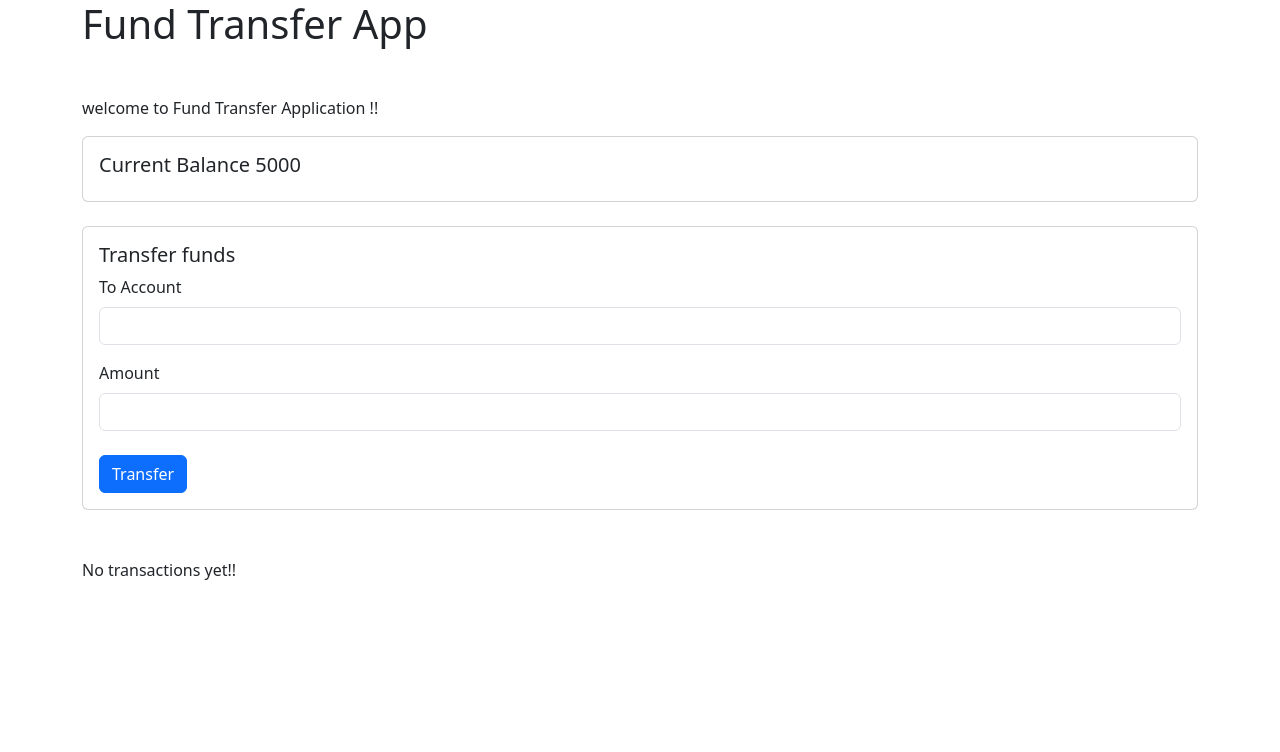
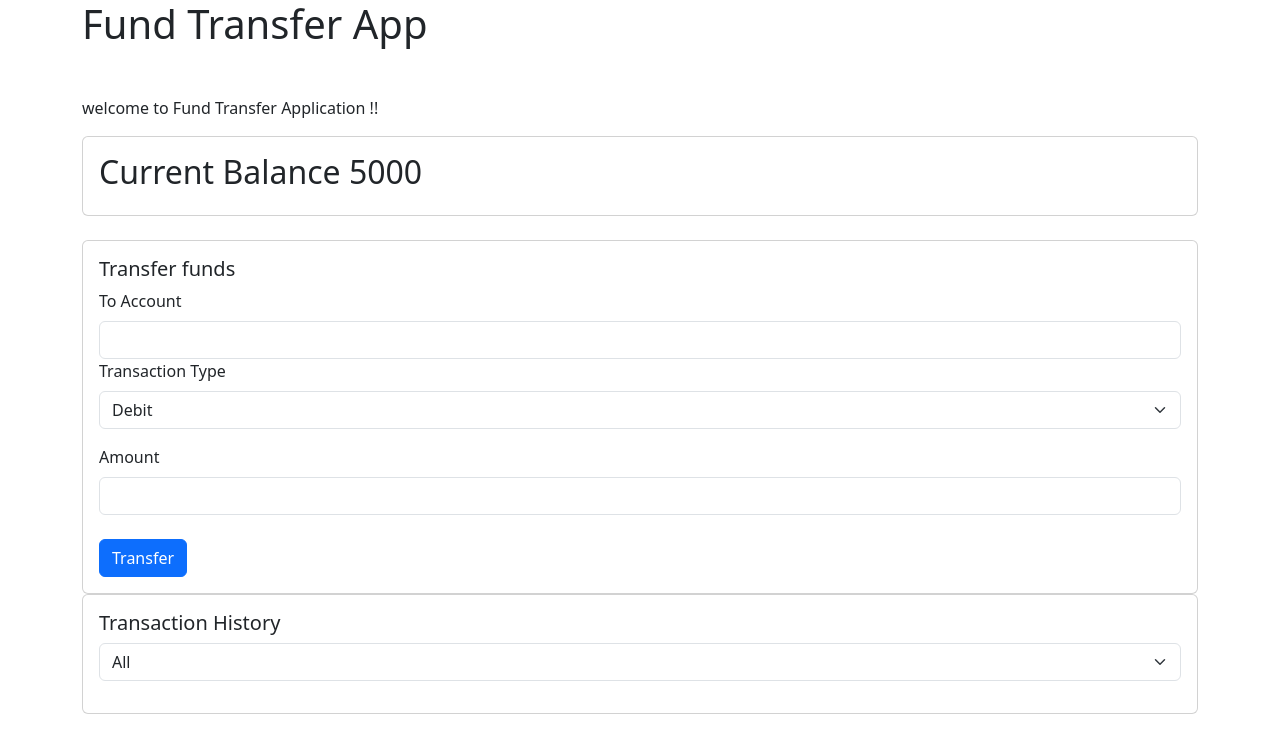
Before and after one commit to NajmeenShaikh/react-fund-transfer-app, a React (Vite) app: page / in a window 1280 px wide. Shown: the top 752 px of the page. Built offline with nearby package versions, Linux system fonts and the light colour scheme.

Commit message:
Completed fund transfer banking app with debit/credit, filters and mock API

```diff
--- a/src/App.jsx
+++ b/src/App.jsx
@@ -1,12 +1,19 @@
-import { useState } from "react";
+import { useState, useEffect } from "react";
 import BalanceCard from "./components/BalanceCard.jsx";
 import TransferForm from "./components/TransferForm.jsx";
 import TransactionList from "./components/TransactionList.jsx";
+import { fetchTransactions } from "./api/mockApi";
 
 function App() {
   const [balance, setBalance] = useState(5000);
 
   const [transactions, setTransactions] = useState([]);
+
+  useEffect(() => {
+    fetchTransactions().then((data) => {
+      setTransactions(data);
+    });
+  }, []);
 
   return (
     <div className="container mt-7">
--- /dev/null
+++ b/src/api/mockApi.js
@@ -0,0 +1,7 @@
+export const fetchTransactions = () => {
+  return new Promise((resolve) => {
+    setTimeout(() => {
+      resolve([]);
+    }, 1000);
+  });
+};
--- a/src/components/BalanceCard.jsx
+++ b/src/components/BalanceCard.jsx
@@ -2,7 +2,7 @@ function BalanceCard({ balance }) {
   return (
     <div className="card mb-4">
       <div className="card-body">
-        <h5 className="card-title">Current Balance {balance}</h5>
+        <h2 className="card-title">Current Balance {balance}</h2>
       </div>
     </div>
   );
--- a/src/components/TransactionList.jsx
+++ b/src/components/TransactionList.jsx
@@ -1,20 +1,41 @@
+import { useState } from "react";
+
 function TransactionList({ transactions }) {
-  if (transactions.length === 0) {
-    return <p className="mt-5"> No transactions yet!! </p>;
-  }
+  const [filterType, setFilterType] = useState("All");
+
+  const filteredTransactions =
+    filterType === "All"
+      ? transactions
+      : transactions.filter((txn) => txn.type === filterType);
 
   return (
-    <div className="mt-5">
-      <div className="card">
-        <h5 className="card-header">Transaction History </h5>
+    <div className="card mb-4">
+      <div className="card-body">
+        <h5 className="card-title"> Transaction History </h5>
 
-        <ul classname="list-group">
-          {transactions.map((transcations, index) => (
+        <select
+          className="form-select mb-3"
+          value={filterType}
+          onChange={(e) => setFilterType(e.target.value)}>
+          <option value="All"> All </option>
+          <option value="DEBIT"> DEBIT </option>
+          <option value="CREDIT"> CREDIT </option>
+        </select>
+
+        <ul className="list-group">
+          {filteredTransactions.map((txn, index) => (
             <li
               key={index}
-              classname="list-group-item d-flex justify-content-between align-items-center">
-              <span>{transactions.to}</span>
-              <span className="text-danger"> - ₹ {transactions.amount}</span>
+              className="list-group-item d-flex justify-content-between">
+              <span>
+                {txn.type}-{txn.to}
+              </span>
+              <span
+                className={
+                  txn.type === "DEBIT" ? "text-danger" : "text-success"
+                }>
+                {txn.type === "DEBIT" ? "-" : "+"} ₹{txn.amount}
+              </span>
             </li>
           ))}
         </ul>
--- a/src/components/TransferForm.jsx
+++ b/src/components/TransferForm.jsx
@@ -4,43 +4,44 @@ function TransferForm({ balance, setBalance, transactions, setTransactions }) {
   const [toAccount, setToAccount] = useState("");
   const [amount, setAmount] = useState("");
   const [message, setMessage] = useState("");
-
+  const [type, setType] = useState("DEBIT");
   const handleTransfer = () => {
     if (!toAccount || !amount) {
-      setMessage("Please Fill All The Fields");
+      setMessage("❌ Please fill all fields");
       return;
     }
 
     if (amount <= 0) {
-      setMessage("Please Transfer Amount Greater than Zero!");
+      setMessage("❌ Amount must be greater than zero");
       return;
     }
 
-    if (amount > balance) {
-      setMessage("Insufficient Balance!");
+    if (type === "DEBIT" && amount > balance) {
+      setMessage("❌ Insufficient balance");
       return;
     }
 
-    //perform Transfer
-
-    setBalance(balance - amount);
-
-    //save transactions
+    if (type === "DEBIT") {
+      setBalance(balance - Number(amount));
+    } else {
+      setBalance(balance + Number(amount));
+    }
 
     setTransactions([
       ...transactions,
       {
-        toAccount: toAccount,
+        to: toAccount,
         amount: Number(amount),
+        type,
         date: new Date().toLocaleString(),
       },
     ]);
 
-    setMessage("✓ Transfer Sucessful!!");
+    setMessage(`✅ ${type} transaction successful`);
 
-    //Reset Form
     setToAccount("");
     setAmount("");
+    setType("DEBIT");
   };
 
   return (
@@ -58,6 +59,17 @@ function TransferForm({ balance, setBalance, transactions, setTransactions }) {
             value={toAccount}
             onChange={(e) => setToAccount(e.target.value)}
           />
+
+          <div className="mb-3">
+            <label className="form-label">Transaction Type</label>
+            <select
+              className="form-select"
+              value={type}
+              onChange={(e) => setType(e.target.value)}>
+              <option value="DEBIT">Debit</option>
+              <option value="CREDIT">Credit</option>
+            </select>
+          </div>
         </div>
 
         <div className="mb-4">
```
